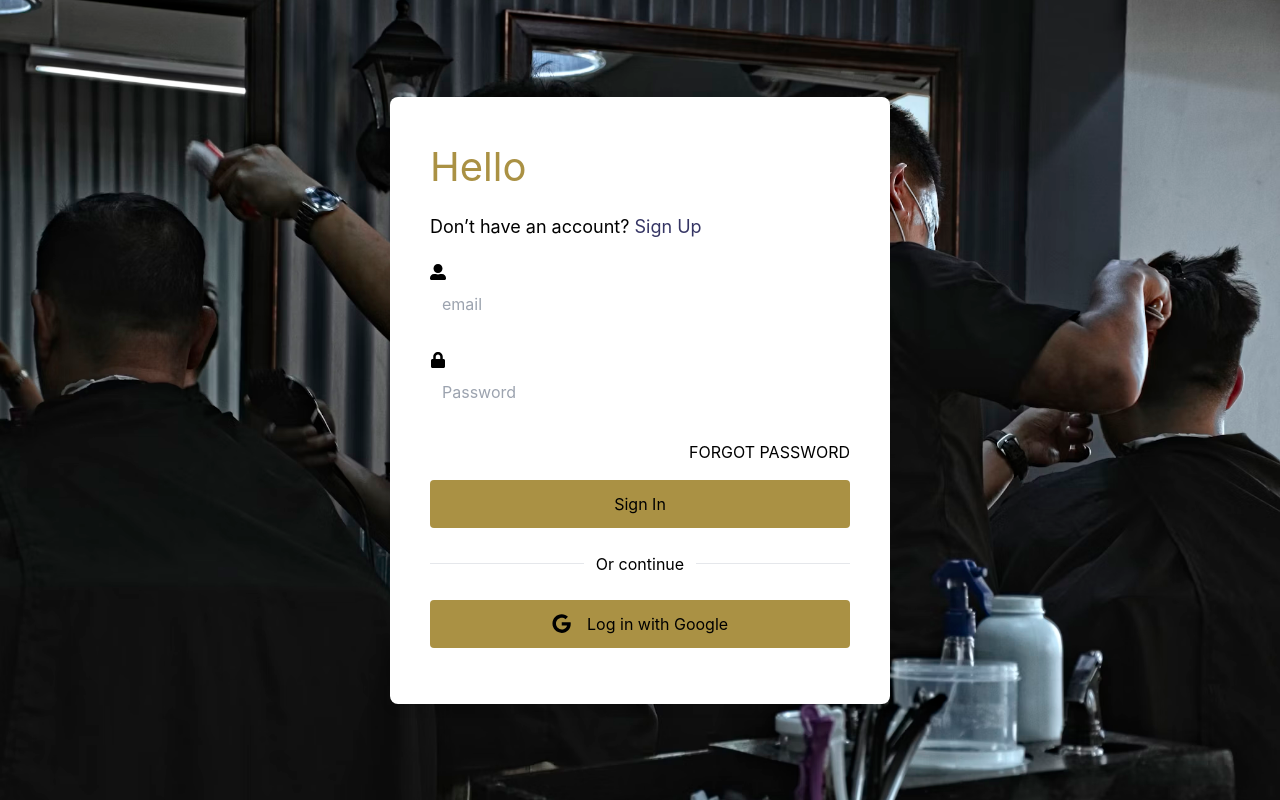
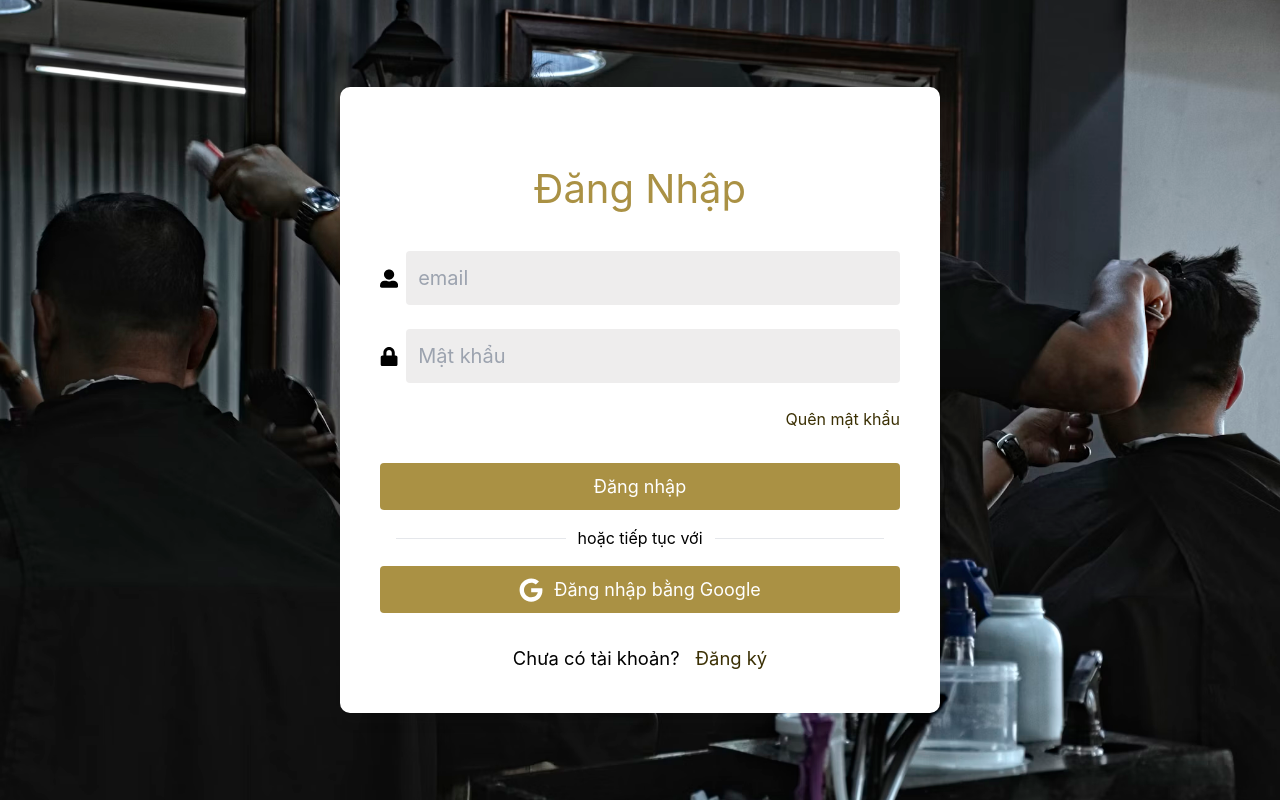
Before and after one commit to Dacoband/SWD392-HairSalon, a React (Vite) app in the folder Front_End/HairSalon/: page /login in a window 1280 px wide. Built offline with nearby package versions, Linux system fonts and the light colour scheme.

Commit message:
update UI sign up + sign in page

```diff
--- a/Front_End/HairSalon/src/pages/Login/Login.scss
+++ b/Front_End/HairSalon/src/pages/Login/Login.scss
@@ -4,66 +4,68 @@
     align-items: center;
     justify-content: center;
     min-height: 100vh;
-    background-image: url('../../assets/img/Login-BG.avif'); /* Set the background image */
-    background-size: cover;         /* Make the image cover the full page */
-    background-position: center;    /* Center the image */
-    background-repeat: no-repeat;   /* Prevent image tiling */
+    background-image: url('../../assets/img/Login-BG.avif');
+    background-size: cover;
+    background-position: center;
+    background-repeat: no-repeat;
     padding: 24px;
+
 
 
   }
 
   .sign-in-form {
     width: 100%;
-    max-width: 500px;
+    max-width: 600px;
     background-color:white;
     padding: 40px;
-    border-radius: 8px;
-    box-shadow: 0 4px 12px rgba(0, 0, 0, 0.1);
+    border-radius: 10px;
+    box-shadow: 0 10px 12px rgba(23, 22, 22, 0.1);
 
     .greeting {
         font-size: 2.5rem;
         color: #AA9144;
-        margin-bottom: 1rem;
+        margin-bottom: 2rem;
+        justify-content: center;
+        display: flex;
+      }
+      .upper-part{
+        margin-top: 2rem;
+        margin-bottom: 2rem;
       }
 
-      .prompt {
-        font-size: 1.125rem;
-        margin-bottom: 1.5rem;
-        color:rgb(0, 0, 0);
-
-        .sign-up-link {
-          color: rgb(53, 53, 100);
-          &:hover {
-            text-decoration: underline;
-          }
-        }
-      }
     .form-group {
       margin-bottom: 1.5rem;
+      display: flex;
+      align-items: center;
     }
 
     .input-icon {
       margin-right: 8px;
+      font-size: 1.2rem;
     }
 
     .input-style {
       width: 100%;
       padding: 12px;
       border: 1px solid var(--border);
+      background-color: #eeeded;
       border-radius: 4px;
       outline: none;
+      font-size: 1.25rem;
 
       &:focus {
         border-color: var(--primary);
         box-shadow: 0 0 0 2px var(--primary);
       }
+      &:hover {
+        background-color: #cbcaca;
+      }
     }
 
     .forgot-password {
       display: block;
-      margin-bottom: 1rem;
-      color: var(--accent);
+      color: rgb(59, 48, 4);
       text-align: right;
       cursor: pointer;
 
@@ -74,14 +76,14 @@
 
     .sign-in-button, .google-login-button {
       width: 100%;
-      padding: 12px;
+      padding: 10px;
       border: none;
       border-radius: 4px;
       background-color: #AA9144;
-      color: var(--primary-foreground);
+      color: white;
+      font-size: large;
       cursor: pointer;
-      margin-bottom: 1rem;
-      gap: 8px;
+      gap: 3px;
       display: flex;
       align-items: center;
       justify-content: center;
@@ -94,7 +96,8 @@
         margin-right: 8px;
       }
       .google-icon {
-        font-size: 1.2rem;
+        font-size: 1.5rem;
+        color: white;
       }
     }
 
@@ -102,7 +105,7 @@
       display: flex;
       align-items: center;
       justify-content: center;
-      margin: 1.5rem 0;
+      margin: 1rem ;
 
       .divider-line {
         flex-grow: 1;
@@ -115,4 +118,25 @@
         color: var(--muted-foreground);
       }
     }
+
+    .prompt {
+      font-size: 1.15rem;
+      display: flex;
+      margin-top: 2rem;
+      justify-content: center;
+      text-align: right;
+      color:rgb(0, 0, 0);
+      .sign-up-link {
+        color: rgb(59, 48, 4);
+        margin-left: 1rem;
+
+
+        cursor: pointer;
+        &:hover {
+          text-decoration: underline;
+        }
+      }
+
+    }
+
   }
--- a/Front_End/HairSalon/src/pages/Login/Login.tsx
+++ b/Front_End/HairSalon/src/pages/Login/Login.tsx
@@ -40,7 +40,7 @@ if(userData){
       } else if (userData.roleName === 'ST') {
         navigate('/Stylelist');
       } else if (userData.roleName === 'MB') {
-        navigate('/homePage');
+        navigate('/HomePage');
       } else {
         navigate('/unknown-role');
       }
@@ -61,15 +61,11 @@ if(userData){
 
   return (
     <form className="sign-in-form" onSubmit={handleLogin}>
-      <h1 className="greeting">Hello</h1>
-      <p className="prompt">
-        {" "}
-        Don’t have an account?{" "}
-        <span onClick={handleSignUp} className="sign-up-link">
-          Sign Up
-        </span>
-      </p>
+      <div className="upper-part" >
+      <h1 className="greeting">Đăng Nhập</h1>
+
       <InputField
+      className="input-style"
         label="email"
         type="text"
         value={email}
@@ -77,9 +73,9 @@ if(userData){
           setEmail(e.target.value)
         }
         icon={FaUserAlt}
-      />
-      <InputField
-        label="Password"
+      />      <InputField
+      className="input-style"
+        label="Mật khẩu"
         type="password"
         value={password}
         onChange={(e: React.ChangeEvent<HTMLInputElement>) =>
@@ -87,16 +83,19 @@ if(userData){
         }
         icon={FaLock}
       />
+
       <a onClick={handleForgotPassword} className="forgot-password">
-        FORGOT PASSWORD
+        Quên mật khẩu
       </a>
+
+      </div>
       <button type="submit" className="sign-in-button">
-        Sign In
+       Đăng nhập
       </button>
 
       <div className="divider">
         <hr className="divider-line" />
-        <span>Or continue</span>
+        <span>hoặc tiếp tục với</span>
         <hr className="divider-line" />
       </div>
 
@@ -105,8 +104,15 @@ if(userData){
         className="google-login-button"
         onClick={handleGoogleLogin}
       >
-        <FaGoogle className="google-icon" /> Log in with Google
+        <FaGoogle className="google-icon" /> Đăng nhập bằng Google
       </button>
+      <p className="prompt">
+        {" "}
+        Chưa có tài khoản? {""}
+        <a onClick={handleSignUp} className="sign-up-link">
+          Đăng ký
+        </a>
+      </p>
     </form>
   );
 };
--- a/Front_End/HairSalon/src/pages/SignUp/SignUp.scss
+++ b/Front_End/HairSalon/src/pages/SignUp/SignUp.scss
@@ -14,15 +14,25 @@
 
   .sign-up-form {
     width: 100%;
-    max-width: 500px;
+    max-width: 600px;
     background-color:white;
     padding: 40px;
-    border-radius: 8px;
+    border-radius: 10px;
     box-shadow: 0 4px 12px rgba(0, 0, 0, 0.1);
+
     .greeting {
       font-size: 2.5rem;
       color: #AA9144;
       margin-bottom: 1rem;
+      justify-content: center;
+      display: flex;
+    }
+    .greeting-title{
+      display: flex;
+      justify-content: center;
+      align-items: center;
+      margin-bottom: 1rem;
+      font-size: 1.2rem;
     }
     .form-group {
       margin-bottom: 1.5rem;
@@ -36,42 +46,57 @@
       .input-style {
         width: 100%;
         padding: 12px;
-        background-color: #e8f0fe;
         border: 1px solid var(--border);
+        background-color: #eeeded;
         border-radius: 4px;
         outline: none;
+        font-size: 1.25rem;
 
         &:focus {
           border-color: var(--primary);
           box-shadow: 0 0 0 2px var(--primary);
         }
-
+        &:hover {
+          background-color: #cbcaca;
+        }
       }
 
     }
   .switch-page{
-    font-size: 1.125rem;
-        margin-bottom: 1.5rem;
-        color:rgb(0, 0, 0);
+    font-size: 1.15rem;
+    display: flex;
+    margin-top: 2rem;
+    justify-content: center;
+    text-align: right;
+    color:rgb(0, 0, 0);
 
         .login-link {
-          color: rgb(53, 53, 100);
-          &:hover {
-            text-decoration: underline;
-          }
+          color: rgb(59, 48, 4);
+          margin-left: 1rem;
+
+         cursor: pointer;
+        &:hover {
+          text-decoration: underline;
+        }
         }
   }
     .sign-up-button {
       width: 100%;
-      padding: 12px;
+      padding: 10px;
       border: none;
       border-radius: 4px;
       background-color: #AA9144;
-      color: black;
+      color: white;
+      font-size: large;
       cursor: pointer;
+      gap: 3px;
+      display: flex;
+      align-items: center;
+      justify-content: center;
 
       &:hover {
         background-color: #7a6936;
       }
+
     }
   }
--- a/Front_End/HairSalon/src/pages/SignUp/SignUp.tsx
+++ b/Front_End/HairSalon/src/pages/SignUp/SignUp.tsx
@@ -43,7 +43,9 @@ const SignUpPage = () => {
   return (
     <div className="sign-up-page">
       <form className="sign-up-form" onSubmit={handleSubmit}>
-      <h1 className="greeting">Sign Up</h1>
+      <h1 className="greeting">Đăng Ký</h1>
+
+      <h1 className="greeting-title" >Chào mừng bạn đến với Hair Salon</h1>
         <div className="form-group">
           <FaUserAlt className="input-icon" />
           <input
@@ -51,7 +53,7 @@ const SignUpPage = () => {
             name="firstName"
             value={formData.firstName}
             onChange={handleChange}
-            placeholder="First Name"
+            placeholder="Tên"
             required
             className="input-style"
           />
@@ -64,7 +66,7 @@ const SignUpPage = () => {
             name="lastName"
             value={formData.lastName}
             onChange={handleChange}
-            placeholder="Last Name"
+            placeholder="Họ"
             required
             className="input-style"
           />
@@ -77,7 +79,7 @@ const SignUpPage = () => {
             name="phone"
             value={formData.phone}
             onChange={handleChange}
-            placeholder="Phone"
+            placeholder="Số điện thoại"
             required
             className="input-style"
           />
@@ -104,7 +106,7 @@ const SignUpPage = () => {
             name="password"
             value={formData.password}
             onChange={handleChange}
-            placeholder="Password"
+            placeholder="Mật khẩu"
             required
             className="input-style"
           />
@@ -117,17 +119,17 @@ const SignUpPage = () => {
             name="confirmPassword"
             value={formData.confirmPassword}
             onChange={handleChange}
-            placeholder="Confirm Password"
+            placeholder="Nhập lại mật khẩu"
             required
             className="input-style"
           />
         </div>
 
-        <button type="submit" className="sign-up-button">Sign Up</button>
+        <button type="submit" className="sign-up-button">Đăng ký</button>
         <p className="switch-page">
-          Already have an account?{' '}
+        Bạn đã có tài khoản?{' '}
           <span onClick={handleLoginRedirect} className="login-link">
-            Login
+          Đăng nhập
           </span>
         </p>
       </form>
--- a/Front_End/HairSalon/src/router/AppRouter.tsx
+++ b/Front_End/HairSalon/src/router/AppRouter.tsx
@@ -33,8 +33,13 @@ const AppRouter = () => {
             path="/homePage"
             element={<PrivateRoute element={HomePage} allowedRoles={["MB"]} />}
           />
+          <Route
+            path="/contact"
+            element={<PrivateRoute element={Contact} allowedRoles={["MB"]} />}
+          />
+
           <Route path="/service" element={<Service />} />
-          <Route path="/contact" element={<Contact />} />
+        {/* <Route path="/contact" element={<Contact />} /> */}
         </Route>
 
         {/* ... */}
--- a/Front_End/HairSalon/src/router/PriveRouter.tsx
+++ b/Front_End/HairSalon/src/router/PriveRouter.tsx
@@ -11,7 +11,7 @@ const PrivateRoute: React.FC<PrivateRouteProps> = ({
   allowedRoles,
 }) => {
   const userData = localStorage.getItem("userData");
-  const userRole = userData ? JSON.parse(userData).role : null;
+  const userRole = userData ? JSON.parse(userData).roleName : null;
 
   if (userRole && allowedRoles.includes(userRole)) {
     return <Component />;
```
